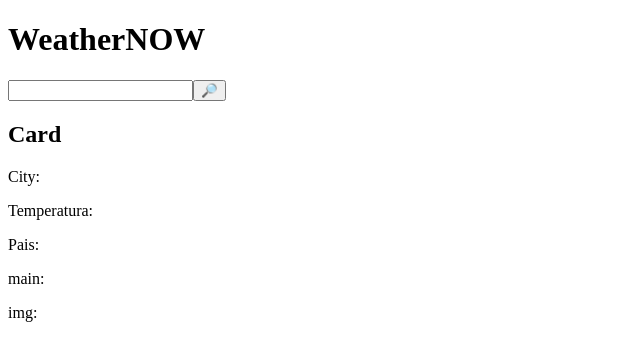
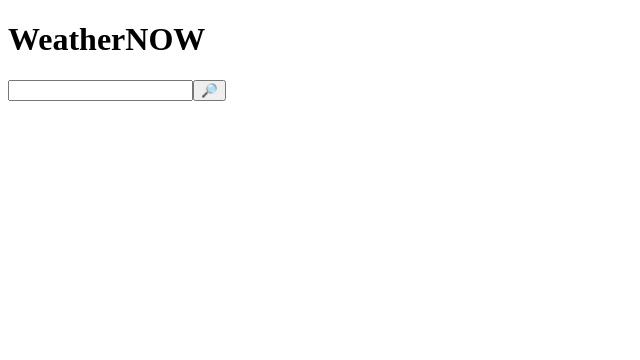
Before and after one commit to matiasreta/WeatherNow, a React (Create React App) app in the folder my-app/: page / in a window 1280 px wide. Shown: the top 360 px of the page, without its empty margins (0-640 px from the left). Built offline with nearby package versions, Linux system fonts and the light colour scheme.

Commit message:
update SmartConteiner

```diff
--- a/my-app/src/SmartConteiner.jsx
+++ b/my-app/src/SmartConteiner.jsx
@@ -5,36 +5,38 @@ import {Card} from "./Card";
 class SmartConteiner extends React.Component{
     constructor(props){
         super(props)
-        this.state={cities:[2,2]}
+        this.cities=[];
 
         this.putCitiesStage=()=>{
-        const [copyCities]=this.state.cities;
-        this.setState({cities: [copyCities,3]})
-        }
+            this.cities.push(this.props.city)
+        };
 
-        }
-
+    };
     componentDidMount(){
         console.log("created component");
-    }
+    };
     componentDidUpdate(){
-        console.log(this.state.cities)
-    }
-
+        this.putCitiesStage();
+        console.log(this.cities)
+    };
 
     render(){
         return(<>
             <div>
-            <Card key={this.props.city.id}
-            name={this.props.city.name}
-            main={this.props.city.main}
-            country={this.props.city.country}
-            tempAct={this.props.city.tempAct}
-            img={this.props.city.img}
-            />
+                {this.cities?this.cities.map(item=>
+
+                <Card key={item.id}
+                name={item.name}
+                main={item.main}
+                country={item.country}
+                tempAct={item.tempAct}
+                img={item.img}
+
+                />):"hola"}
             </div>
+            {/* <button onClick={()=>this.putCitiesStage()}>agregar</button> */}
         </>)
-    }
+    };
 
 }
 
--- a/my-app/src/redux-actions.js
+++ b/my-app/src/redux-actions.js
@@ -12,7 +12,7 @@ export const getCityData=(city)=>{
                         description:data.weather[0].description,
                         tempMax:data.main.temp_max,
                         tempMin:data.main.temp_min,
-                        humindity:data.main.humindity,
+                        humidity:data.main.humidity,
                         country:data.sys.country,
                         tempAct:data.main.temp,
                         img:data.weather[0].icon,
```
